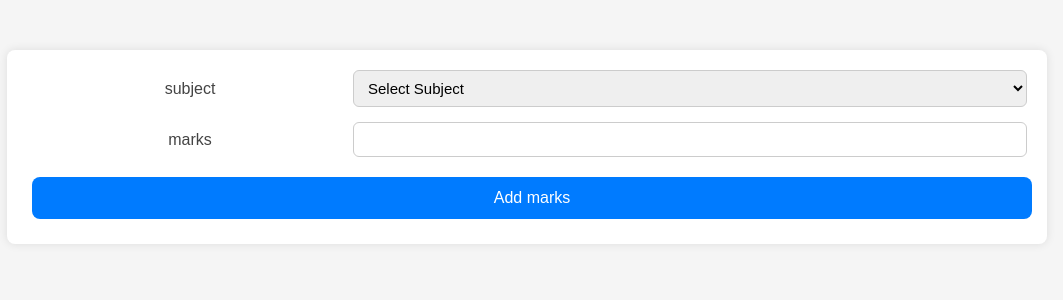
After one commit to RohanVarmaP/school_management_sysytem_using-python, a Flask app: template templates/editmarks.html in a window 1280 px wide. The commit adds this page. Shown: the top 300 px of the page, without its empty margins (113-1176 px from the left). Run offline with Flask 3, Linux system fonts and the light colour scheme; the template is opened without the code that fills it, so the values that code supplies are empty.

Commit message:
adding edit marks function

```diff
--- a/backend_app.py
+++ b/backend_app.py
@@ -494,14 +494,14 @@ class editstudent(Resource):
 
 class editmarks(Resource):
     # @checklogin
-    def put(self,role_no,auth_no,roll_no,sub_no):
+    def put(self,role_no,auth_no,roll_no):
         if role_no!=2:
             return {"message":"You are Unauthorized, only admin can perform this task."},401
         data=request.get_json()
         if not data:
             return {"message":"Data is not valid."},502
         try:
-            mark=Marksinfo.query.join(Studentinfo, Studentinfo.roll_no==Marksinfo.roll_no).join(Subinfo,Subinfo.sub_no==Marksinfo.sub_no).join(Teacherinfo,Teacherinfo.t_class==Studentinfo.s_class).filter(Studentinfo.roll_no==roll_no,Teacherinfo.t_no==auth_no,Subinfo.sub_no==sub_no).first()
+            mark=Marksinfo.query.join(Studentinfo, Studentinfo.roll_no==Marksinfo.roll_no).join(Subinfo,Subinfo.sub_no==Marksinfo.sub_no).join(Teacherinfo,Teacherinfo.t_class==Studentinfo.s_class).filter(Studentinfo.roll_no==roll_no,Teacherinfo.t_no==auth_no,Subinfo.sub_no==data.get('sub_no')).first()
             print(mark)
             if data.get('sub_no'):
                 mark.sub_no=data.get('sub_no')
@@ -572,7 +572,7 @@ api.add_resource(adduser,'/api/adduser/<int:role_no>/',endpoint='adduser_resourc
 api.add_resource(addmarks,'/api/addmarks/<int:role_no>/<int:auth_no>/',endpoint="addmarks_resource")
 api.add_resource(deletestudent,"/api/deletestudent/<int:role_no>/<int:roll_no>/",endpoint="deletestudent_resource")
 api.add_resource(editstudent,'/api/editstudent/<int:role_no>/<int:roll_no>/',endpoint='editstudent_resource')
-api.add_resource(editmarks,'/api/editmarks/<int:role_no>/<int:auth_no>/<int:roll_no>/<int:sub_no>',endpoint='editmarks_resource')
+api.add_resource(editmarks,'/api/editmarks/<int:role_no>/<int:auth_no>/<int:roll_no>/',endpoint='editmarks_resource')
 api.add_resource(dashboard,'/api/dashboard/<int:role_no>/',endpoint="dashboard_resource")
 
 
--- a/frontend_app.py
+++ b/frontend_app.py
@@ -277,6 +277,25 @@ def editstudent(roll_no):
         return redirect(url_for('home'))
     return render_template("editstudent.html")
 
+@app.route('/editmarks/<int:roll_no>/',methods=["POST","GET"])
+@checklogin
+@check_teacher
+def editmarks(roll_no):
+    if request.method=="POST":
+        data={
+            "sub_no": request.form["subject"],
+            "marks" : int(request.form["marks"])
+        }
+        print("adding teacher!!!!!!!!!!!!!!!!!!!!!!!!!!!!!!",data)
+        res = requests.put(f"http://localhost:5000/api/editmarks/{session.get('role')}/{session.get('t_no')}/{roll_no}/",json=data)
+        if res.status_code!=200:
+            flash(res.json().get('message'))
+            return redirect(url_for('students'))
+        flash(res.json().get('message'))
+        return redirect(url_for('students'))
+    return render_template("editmarks.html")
+
+
 @app.route('/deletestudent/<int:roll_no>')
 @checklogin
 @check_admin
--- /dev/null
+++ b/templates/editmarks.html
@@ -0,0 +1,23 @@
+{% extends "base.html" %}
+{% block head %}<title>Add Marks</title>{% endblock %}
+{% block body %}
+<div class="container">
+    <form method="POST">
+        <div class="tab">
+            <p>subject</p>
+            <select id="subject", name="subject" required>
+                <option value="">Select Subject</option>
+                <option value="2">Maths</option>
+                <option value="1">Science</option>
+                <option value="3">Telugu</option>
+                <option value="4">Hindi</option>
+            </select>
+        </div>
+        <div class="tab">
+            <p>marks</p>
+            <input type="number" id="marks" name="marks" min='0' max='100' required>
+        </div>
+        <button type="submit">Add marks</button>
+    </form>
+</div>
+{% endblock %}
--- a/templates/students.html
+++ b/templates/students.html
@@ -41,12 +41,18 @@
                     <th class="first">subject</th>
                     <th>Marks</th>
                     <th class="last">Grade</th>
+                    {% if session.get('role')==2 %}
+                            <th>Edit</th>
+                        {% endif %}
                 </tr>
                 {% for mark in students['marks'] %}
                     <tr>
                         <td>{{mark['subject']}}</td>
                         <td>{{mark['marks']}}</td>
                         <td>{{mark['grade']}}</td>
+                        {% if session.get('role')==2 %}
+                            <td><a href="{{url_for('editmarks', roll_no=students['student']['roll_no'])}}"><button>Edit</button></a></td>
+                        {% endif %}
                     </tr>
                 {% endfor %}
             </table>
```
